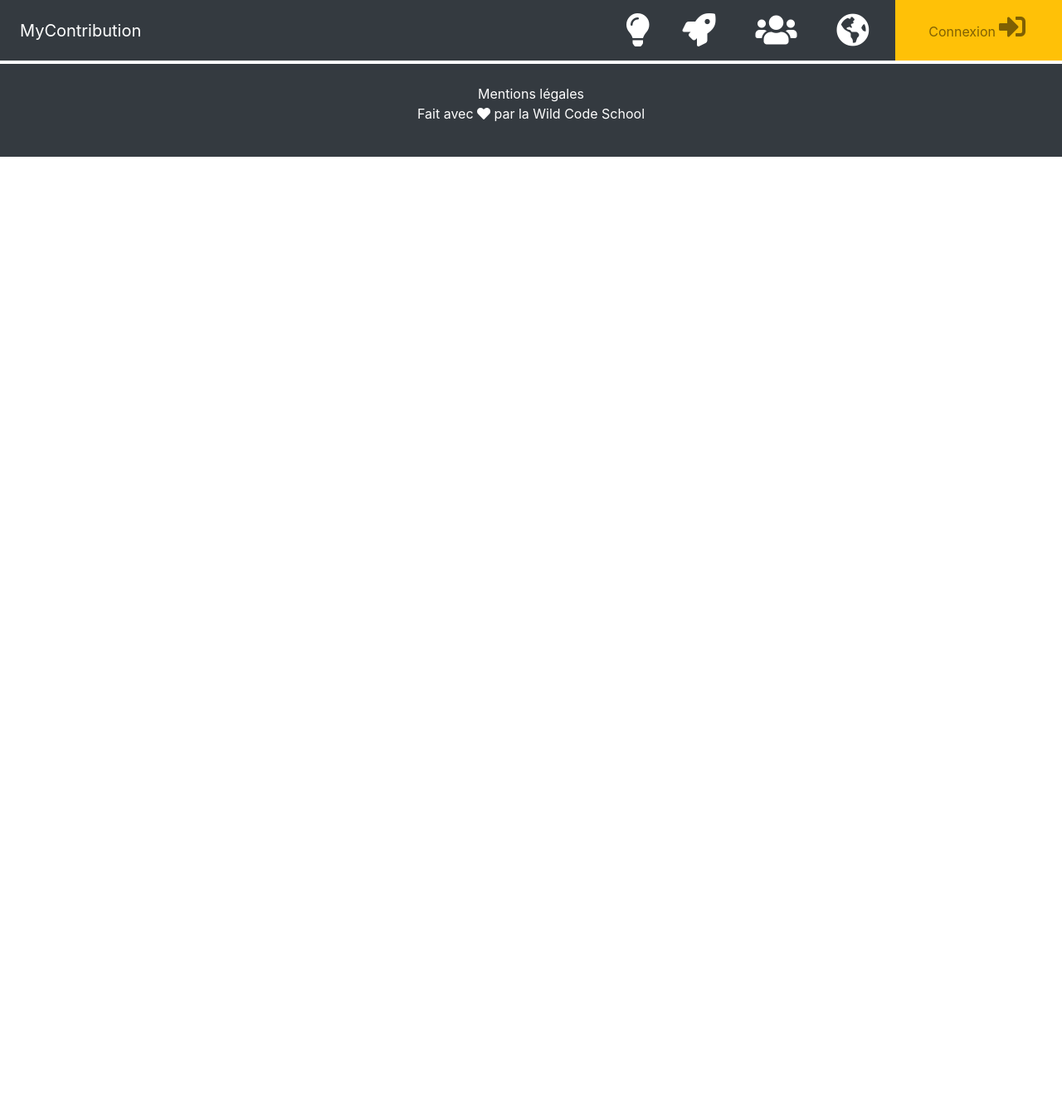
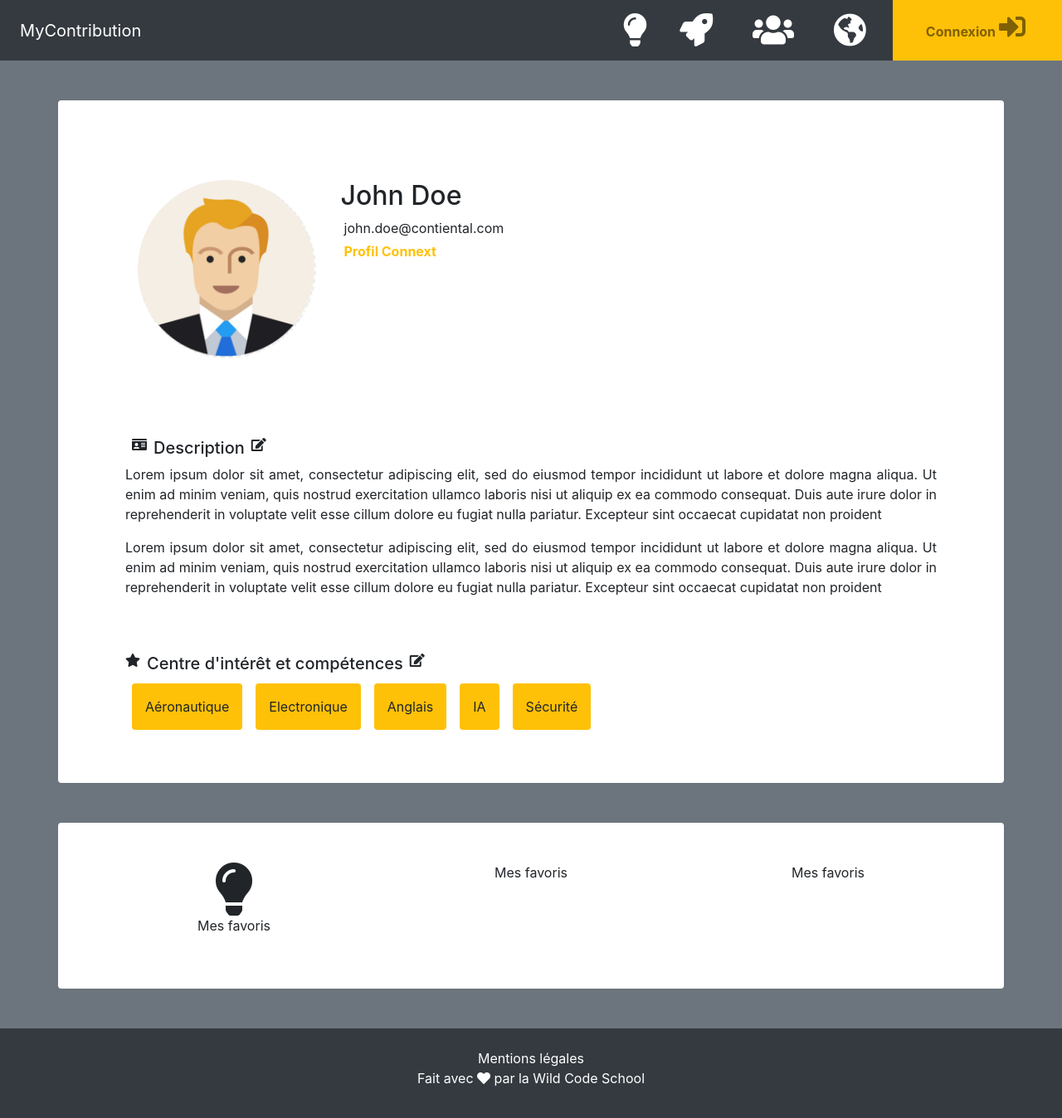
Before and after one commit to WildCodeSchool/toulouse-0918-js-mycontribution, a React (Create React App) app in the folder front/: page / in a window 1280 px wide. Shown: the top 1348 px of the page at 83% size. Before the commit the page ends 800 px from the top, so only its background shows below. Built offline with nearby package versions, Linux system fonts and the light colour scheme.

Commit message:
envoie de la page version0 221118

```diff
--- a/front/src/App.js
+++ b/front/src/App.js
@@ -1,13 +1,14 @@
 import React, { Component } from 'react';
-import './App.css';
 import Navigation from './components/Navigation';
 import Footer from './components/Footer';
+import Profil from './components/Profil'
 
 class App extends Component {
   render() {
     return (
       <div className="App">
         <Navigation />
+          <Profil/>
         <Footer />
       </div>
     );
--- a/front/src/components/Footer/index.js
+++ b/front/src/components/Footer/index.js
@@ -8,7 +8,7 @@ class Footer extends Component {
   }
   render() {
     return (
-        <div className="bg-dark p-4">
+        <div className="bg-dark p-4 text-center">
           <p className="text-white m-0">Mentions légales</p>
           <p className="text-white">Fait avec <i className="fas fa-heart"></i> par la Wild Code School</p>
         </div>
--- a/front/src/components/Navigation/index.js
+++ b/front/src/components/Navigation/index.js
@@ -31,7 +31,7 @@ class Navigation extends Component {
     return (
       <div>
         <Navbar style={{ padding: 0 }}
-          className='bg-dark mb-1'
+          className='bg-dark'
           light expand="md">
           <NavbarBrand className='text-white ml-4' href="/">
             MyContribution
@@ -72,7 +72,7 @@ class Navigation extends Component {
                   className='text-white'
                   href="#">
                   <i
-                    className="fas fa-globe-americas"
+                    className='fas fa-globe-americas'
                     style={{ fontSize: '2.5em' }}>
                   </i>
                 </NavLink>
@@ -82,12 +82,12 @@ class Navigation extends Component {
                 nav
                 inNavbar>
                 <DropdownToggle
-                className='ml-4 mr-4'
+                className='ml-4 mr-4 font-weight-bold'
                   nav
                 >
                   Connexion
                   <i
-                    className="fas fa-sign-in-alt mr-1 ml-1"
+                    className='fas fa-sign-in-alt mr-1 ml-1'
                     style={{ fontSize: '2em' }}>
                   </i>
                 </DropdownToggle>
--- /dev/null
+++ b/front/src/components/Profil/index.js
@@ -0,0 +1,73 @@
+import React, { Component } from 'react';
+import { Container, Row, Col } from 'reactstrap';
+import avatar from './test.jpg';
+
+class Profil extends Component {
+  constructor(props) {
+    super(props);
+    this.state = {
+    };
+  }
+  render() {
+    return (
+      <div className="bg-secondary container-fluid pt-5 pb-5">
+        <Container className="bg-white container rounded p-5">
+          <Row className="p-5">
+            <Col lg="3">
+              <img
+                className="w-100 rounded-circle"
+                src={avatar}
+                alt={avatar}></img>
+            </Col>
+            <Col lg="9">
+              <h2>John Doe</h2>
+              <p className="m-1">john.doe@contiental.com</p>
+              <p
+                color="warning"
+                className="text-warning m-1 font-weight-bold">
+                Profil Connext
+              </p>
+            </Col>
+          </Row>
+          <Row className='p-5'>
+            <i class="fas fa-id-card ml-2 mr-2"></i>
+            <h5>Description</h5>
+            <i class="fas fa-edit ml-2 mr-2"></i>
+            <p className='text-justify'>Lorem ipsum dolor sit amet, consectetur adipiscing elit, sed do eiusmod tempor incididunt ut labore et dolore magna aliqua. Ut enim ad minim veniam, quis nostrud exercitation ullamco laboris nisi ut aliquip ex ea commodo consequat. Duis aute irure dolor in reprehenderit in voluptate velit esse cillum dolore eu fugiat nulla pariatur. Excepteur sint occaecat cupidatat non proident</p>
+            <p className='text-justify'>Lorem ipsum dolor sit amet, consectetur adipiscing elit, sed do eiusmod tempor incididunt ut labore et dolore magna aliqua. Ut enim ad minim veniam, quis nostrud exercitation ullamco laboris nisi ut aliquip ex ea commodo consequat. Duis aute irure dolor in reprehenderit in voluptate velit esse cillum dolore eu fugiat nulla pariatur. Excepteur sint occaecat cupidatat non proident</p>
+          </Row>
+          <Row className='pr-5 pl-5 pt-1'>
+            <i class="fas fa-star mr-2"></i>
+            <h5>Centre d'intérêt et compétences</h5>
+            <i class="fas fa-edit ml-2 mr-2"></i>
+          </Row>
+          <Row className='pr-5 pl-5 pt-1'>
+            <p className='bg-warning p-3 ml-2 mr-2 rounded'>Aéronautique</p>
+            <p className='bg-warning p-3 ml-2 mr-2 rounded'>Electronique</p>
+            <p className='bg-warning p-3 ml-2 mr-2 rounded'>Anglais</p>
+            <p className='bg-warning p-3 ml-2 mr-2 rounded'>IA</p>
+            <p className='bg-warning p-3 ml-2 mr-2 rounded'>Sécurité</p>
+          </Row>
+        </Container>
+        <Container className="bg-white container rounded p-5 mt-5">
+          <Row className="text-center">
+            <Col>
+              <i
+                className="fas fa-lightbulb"
+                style={{ fontSize: '4em' }}>
+              </i>
+              <p>Mes favoris</p>
+            </Col>
+            <Col>
+              <p>Mes favoris</p>
+            </Col>
+            <Col>
+              <p>Mes favoris</p>
+            </Col>
+          </Row>
+        </Container>
+      </div>
+    )
+  }
+}
+export default Profil;
```
Also changed, not shown: front/src/components/Profil/test.jpg (added).
